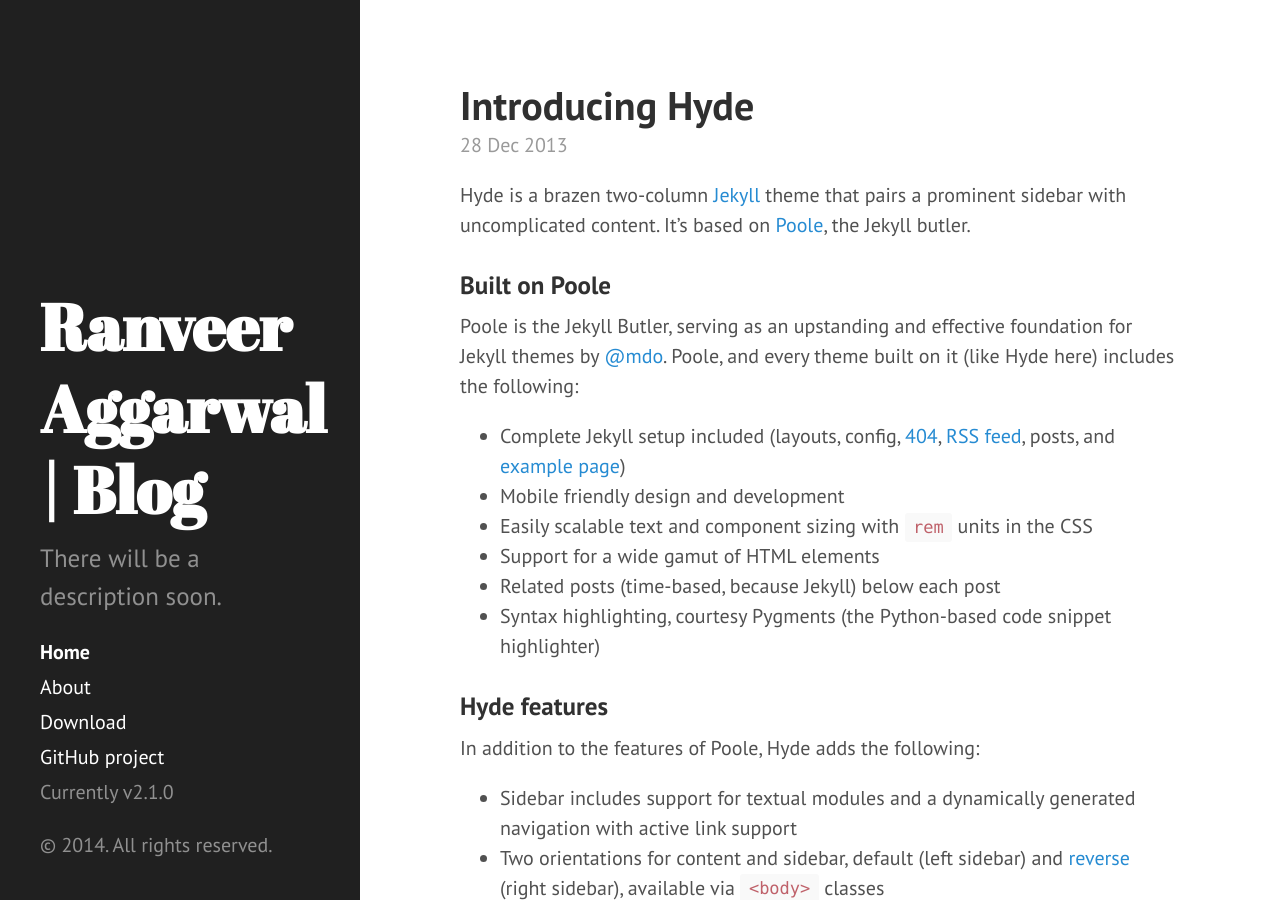
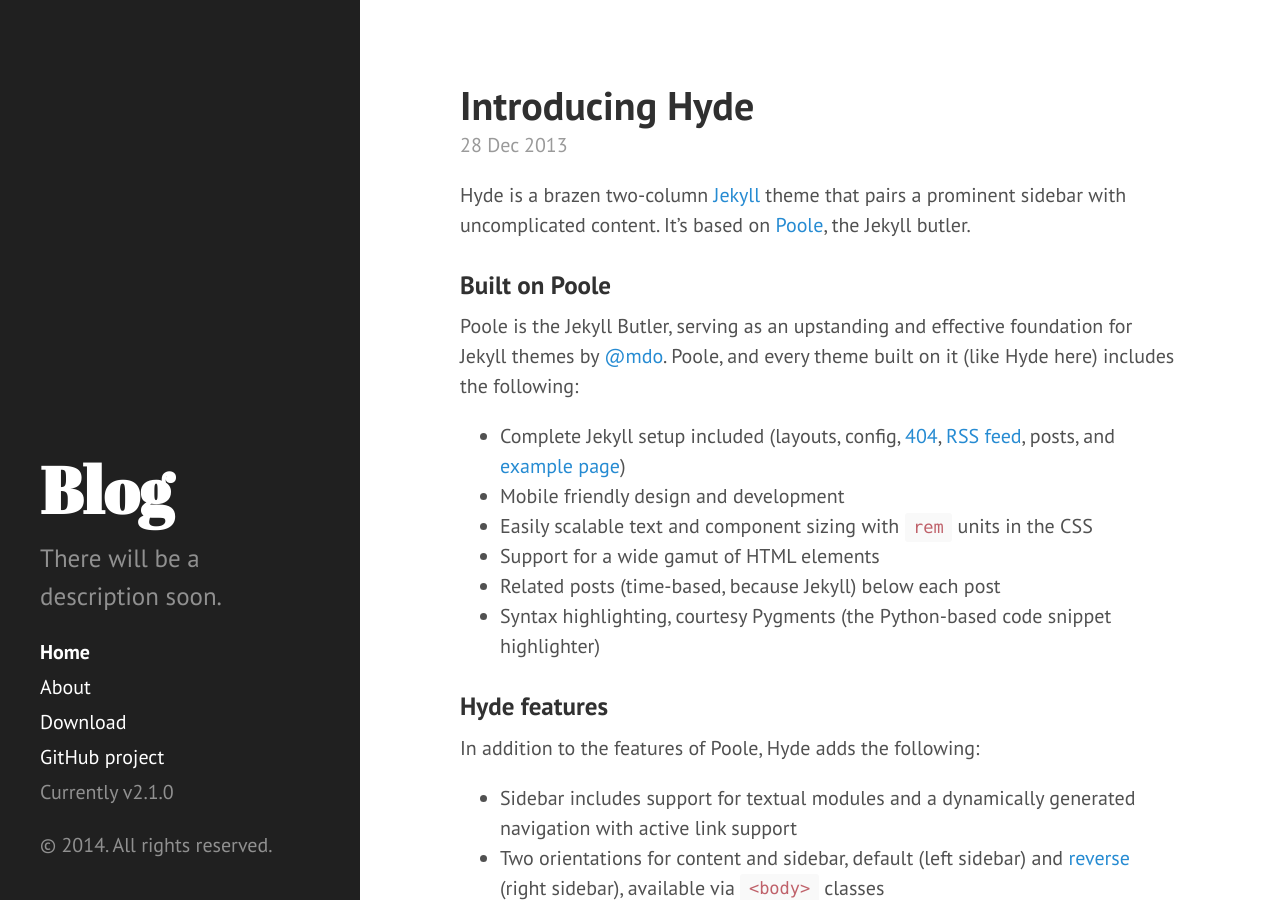
Before and after one commit to dscodebook/ranveeraggarwal.github.io, a Jekyll site: the page built from index.html, in a window 1280 px wide and 900 px high. Built offline with Jekyll 4.4.1, drawn with Linux system fonts in a browser that asks for light colours; Markdown is read by kramdown in place of the engine named in the settings; the list of posts is cut into pages by our own code.

Commit message:
Initialise hyde

```diff
--- a/_config.yml
+++ b/_config.yml
@@ -7,7 +7,7 @@
 relative_permalinks: true
 
 # Setup
-title:            Ranveer Aggarwal | Blog
+title:            Blog
 tagline:          'A repository of ideas'
 description:      'There will be a description soon.'
 url:              http://blog.ranveeraggarwal.com
```
